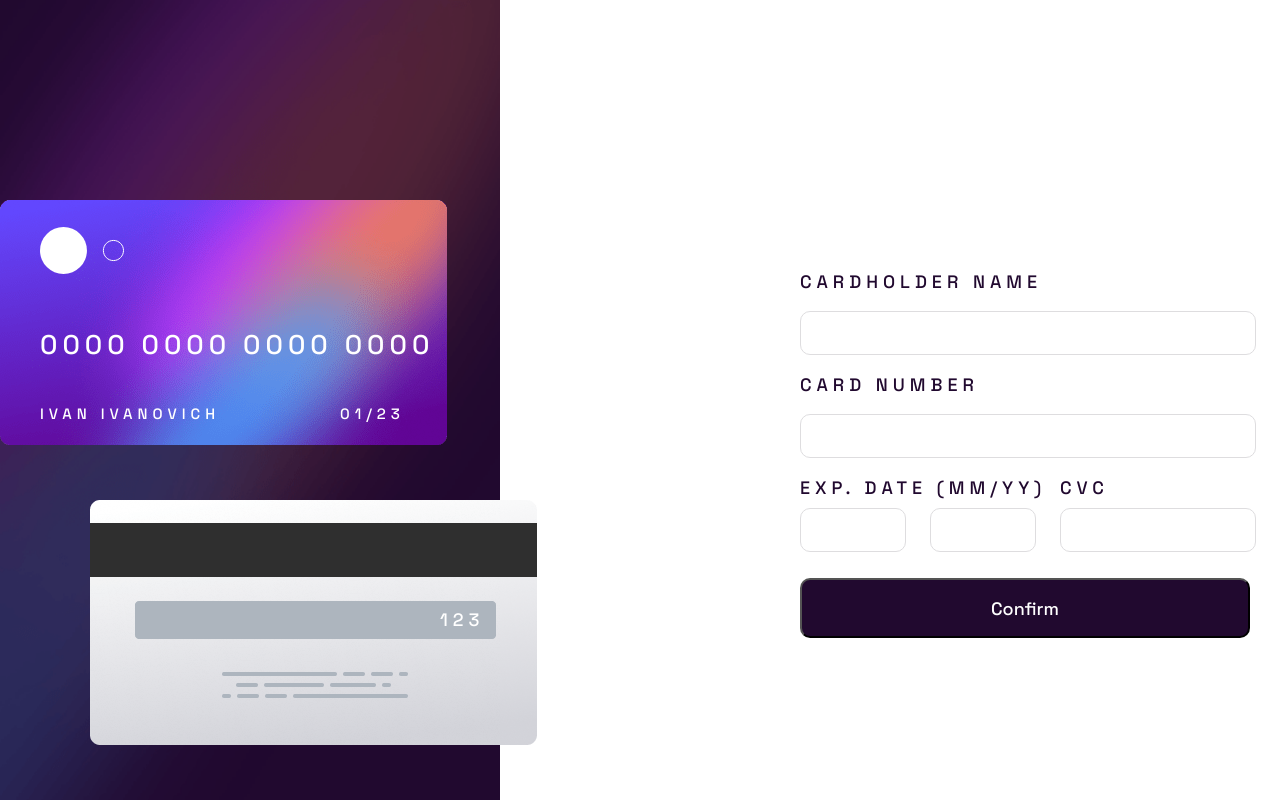
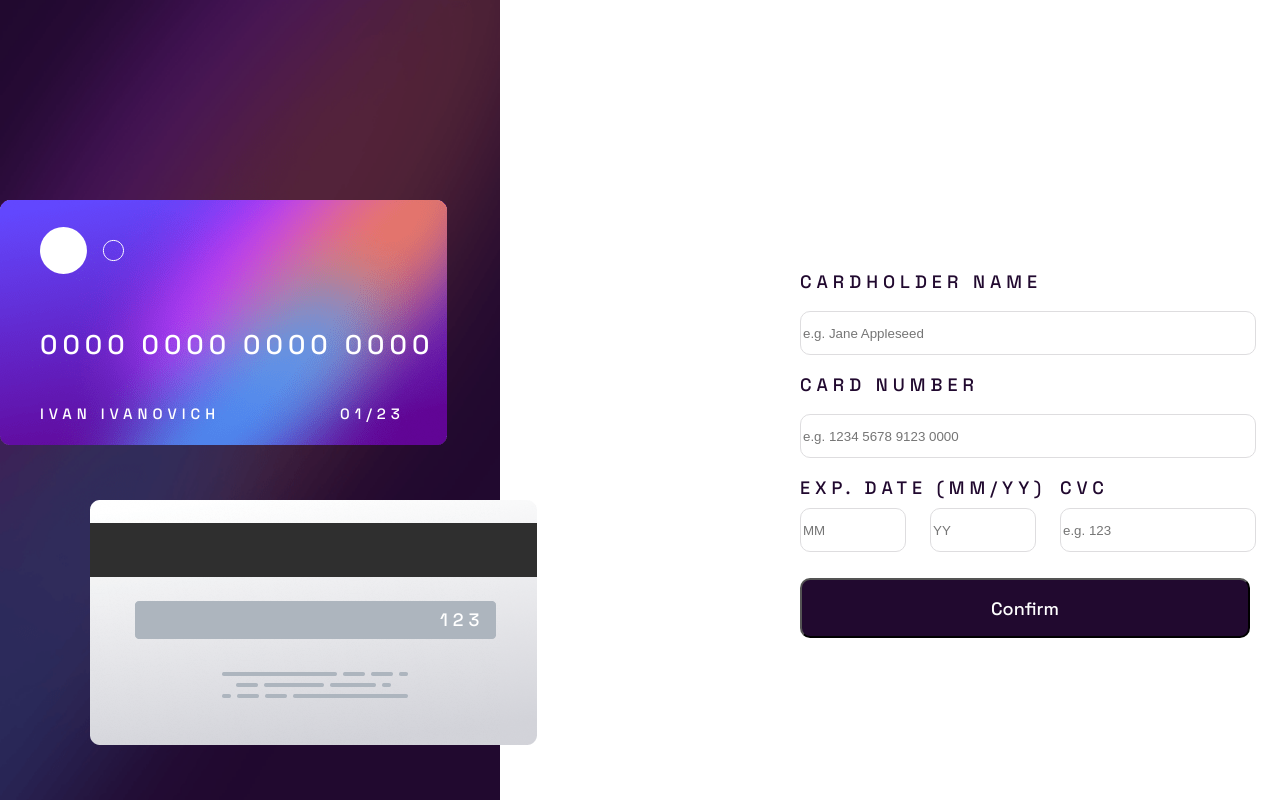
Before and after one commit to DmitryShvetsov-dev/interactive-card-details, a plain HTML site: page index.html in a window 1280 px wide. Shown: the top 800 px of the page. Drawn offline with Linux system fonts and the light colour scheme.

Commit message:
Update index.html

```diff
--- a/index.html
+++ b/index.html
@@ -40,22 +40,22 @@
           <p id="chname">CARDHOLDER NAME</p>
         </div>
         <div class="chnameinput" id="chnameinputDiv">
-          <input type="text" id="chnameinput" />
+          <input type="text" id="chnameinput" placeholder="e.g. Jane Appleseed"/>
           <p id="error1">Incorrect card holder name</p>
         </div>
         <div class="cnumber" id="cnumberDiv">
           <p id="cnumber">CARD NUMBER</p>
         </div>
         <div class="cnumberinput" id="cnumberinputDiv">
-          <input type="text" id="cnumberinput" />
+          <input type="text" id="cnumberinput" placeholder="e.g. 1234 5678 9123 0000"/>
           <p id="Error2">Incorrect card number</p>
         </div>
         <div class="expcvc" id="expDiv">
           <div class="exp"><p id="expDate_mmyy">EXP. DATE (MM/YY)</p></div>
           <div class="cvc"><p id="cvcName">CVC</p></div>
-          <div class="expmm"><input type="text" id="expmminput" /></div>
-          <div class="expyy"><input type="text" id="expyyinput" /></div>
-          <div class="cvcinput"><input type="text" id="cvcinput" /></div>
+          <div class="expmm"><input type="text" id="expmminput" placeholder="MM"/></div>
+          <div class="expyy"><input type="text" id="expyyinput" placeholder="YY"/></div>
+          <div class="cvcinput"><input type="text" id="cvcinput" placeholder="e.g. 123"/></div>
         </div>
         <div class="error">
           <p id="Error3">Can't be written</p>
```
